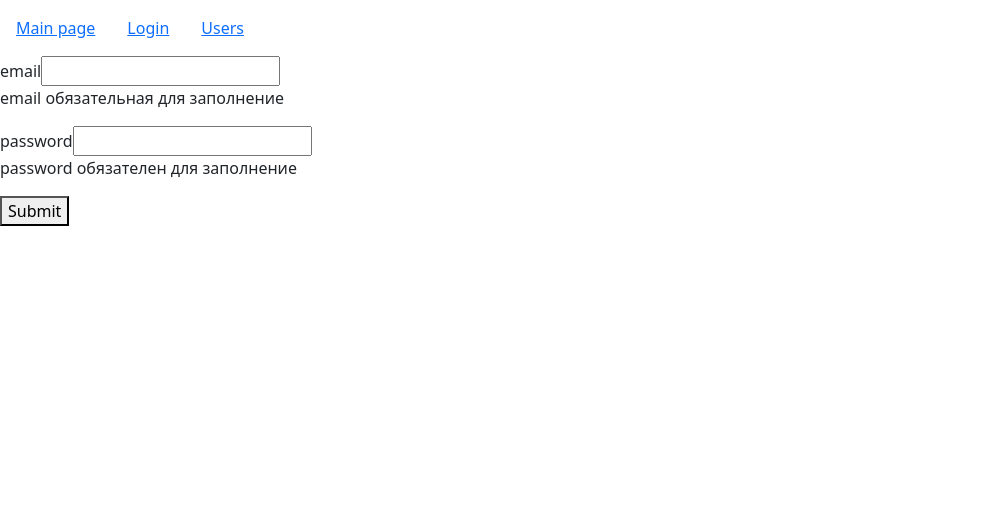
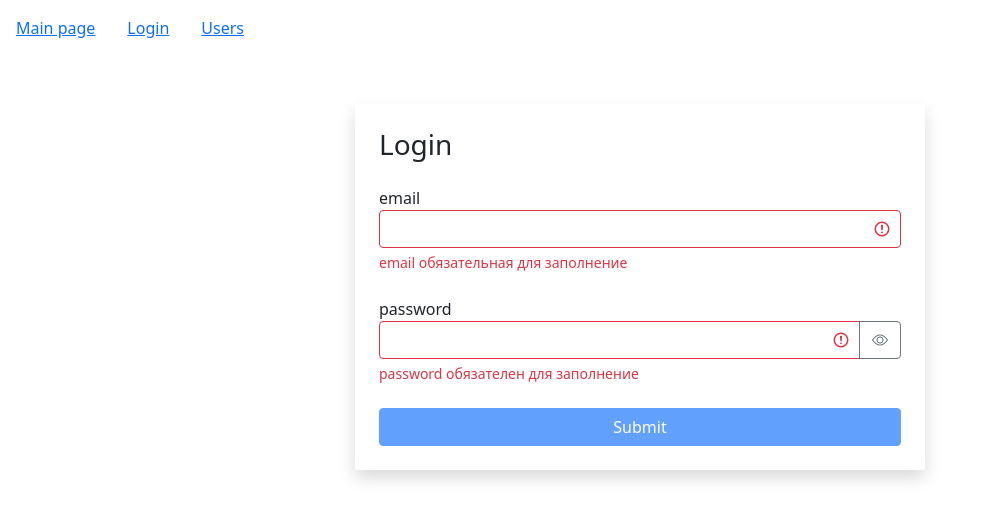
Before and after one commit to sergeevev-git/fast-company, a React (Create React App) app: page /login in a window 1280 px wide. Shown: the top 520 px of the page, without its empty margins (0-992 px from the left). Built offline with nearby package versions, Linux system fonts and the light colour scheme.

Commit message:
forms pt1 after lessons

```diff
--- /dev/null
+++ b/src/app/components/search.jsx
@@ -0,0 +1,26 @@
+import React from "react";
+import TextField from "../components/textField";
+
+const Search = () => {
+    const handleChange = ({ target }) => {
+        console.log(target.value);
+        //    setData((prevState) => ({
+        //        ...prevState,
+        //        [target.name]: target.value
+        //    }));
+    };
+
+    return (
+        <form>
+            <TextField
+                name="search"
+                type="search"
+                placeholder="Search..."
+                //  value={data.email}
+                onChange={handleChange}
+            />
+        </form>
+    );
+};
+
+export default Search;
--- a/src/app/components/textField.jsx
+++ b/src/app/components/textField.jsx
@@ -1,18 +1,51 @@
-import React from "react";
+import React, { useState } from "react";
 import PropTypes from "prop-types";
 
-const TextField = ({ label, type, name, value, onChange, error }) => {
+const TextField = ({
+    label,
+    type,
+    name,
+    placeholder,
+    value,
+    onChange,
+    error
+}) => {
+    const [showPsw, setShowPsw] = useState(false);
+
+    const getInputClasses = () => {
+        return "form-control" + (error ? " is-invalid" : "");
+    };
+
+    const toggleShowPsw = () => {
+        setShowPsw((prev) => !prev);
+    };
+
     return (
-        <div>
+        <div className="mb-4">
             <label htmlFor={name}>{label}</label>
+            <div className="input-group has-validation">
                 <input
-                type={type}
+                    type={showPsw ? "text" : type}
                     id={name}
                     name={name}
                     value={value}
+                    placeholder={placeholder}
                     onChange={onChange}
+                    className={getInputClasses()}
                 />
-            {error && <p>{error}</p>}
+                {type === "password" && (
+                    <button
+                        className="btn btn-outline-secondary"
+                        type="button"
+                        onClick={toggleShowPsw}
+                    >
+                        <i
+                            className={"bi bi-eye" + (showPsw ? "-slash" : "")}
+                        ></i>
+                    </button>
+                )}
+                {error && <div className="invalid-feedback">{error}</div>}
+            </div>
         </div>
     );
 };
@@ -25,6 +58,7 @@ TextField.propTypes = {
     label: PropTypes.string,
     type: PropTypes.string,
     name: PropTypes.string,
+    placeholder: PropTypes.string,
     value: PropTypes.string,
     onChange: PropTypes.func,
     error: PropTypes.string
--- a/src/app/components/usersList.jsx
+++ b/src/app/components/usersList.jsx
@@ -9,11 +9,13 @@ import UsersTable from "./usersTable.jsx";
 import _ from "lodash";
 import UserPage from "./userPage.jsx";
 import { useParams } from "react-router";
+import Search from "../components/search";
 
 const UsersList = () => {
     const [professions, setProfessions] = useState();
     const [currentPage, setCurrentPage] = useState(1);
     const [selectedProf, setSelectedProf] = useState();
+    // const [searchName, setSearchName] = useState();
     const [sortBy, setSortBy] = useState({ path: "name", order: "asc" });
     const pageSize = 8;
 
@@ -56,6 +58,10 @@ const UsersList = () => {
     const handleProfessionSelect = (item) => {
         setSelectedProf(item);
     };
+
+    // const handleSearchName = (value) => {
+    //     setSearchName(value);
+    // };
 
     const handleSort = (item) => {
         setSortBy(item);
@@ -100,6 +106,9 @@ const UsersList = () => {
                         )}
                         <div className="d-flex flex-column">
                             <SearchStatus length={count} />
+
+                            <Search />
+
                             {count > 0 && (
                                 <UsersTable
                                     users={usersCrop}
--- a/src/app/layouts/login.jsx
+++ b/src/app/layouts/login.jsx
@@ -15,9 +15,22 @@ const Login = () => {
     };
 
     const validatorConfig = {
-        email: { isRequired: { message: "email обязательная для заполнение" } },
+        email: {
+            isRequired: { message: "email обязательная для заполнение" },
+            isEmail: { message: "Email введен некорректно" }
+        },
         password: {
-            isRequired: { message: "password обязателен для заполнение" }
+            isRequired: { message: "password обязателен для заполнение" },
+            isCapitalSymbol: {
+                message: "пароль должен содержать заглавные буквы"
+            },
+            isContainDigit: {
+                message: "пароль должен содержать цифры"
+            },
+            min: {
+                message: "пароль должен быть минимум 8 символов",
+                value: 8
+            }
         }
     };
 
@@ -31,6 +44,8 @@ const Login = () => {
         return Object.keys(errors).length === 0;
     };
 
+    const isValid = Object.keys(errors).length === 0;
+
     const handleSubmit = (e) => {
         e.preventDefault();
         const isValid = validate();
@@ -39,6 +54,10 @@ const Login = () => {
     };
 
     return (
+        <div className="container mt-5">
+            <div className="row ">
+                <div className="col-md-6 offset-md-3 shadow p-4">
+                    <h3 className="mb-4">Login</h3>
                     <form onSubmit={handleSubmit}>
                         <TextField
                             label="email"
@@ -55,8 +74,17 @@ const Login = () => {
                             onChange={handleChange}
                             error={errors.password}
                         />
-            <button type="submit">Submit</button>
+                        <button
+                            className="btn btn-primary w-100 mx-auto"
+                            type="submit"
+                            disabled={!isValid}
+                        >
+                            Submit
+                        </button>
                     </form>
+                </div>
+            </div>
+        </div>
     );
 };
 
--- a/src/app/utils/validator.js
+++ b/src/app/utils/validator.js
@@ -2,22 +2,45 @@ export function validator(data, config) {
     const errors = {};
 
     function validate(validateMethod, data, config) {
+        let statusValidate;
         switch (validateMethod) {
             case "isRequired":
-                if (data.trim() === "") return config.message;
+                statusValidate = data.trim() === "";
                 break;
-
+            case "isEmail": {
+                const emailRegExp = /^\S+@\S+\.\S+$/g;
+                statusValidate = !emailRegExp.test(data);
+                break;
+            }
+            case "isCapitalSymbol": {
+                const capitalRegExp = /[A-Z]+/g;
+                statusValidate = !capitalRegExp.test(data);
+                break;
+            }
+            case "isContainDigit": {
+                const digitRegExp = /\d+/g;
+                statusValidate = !digitRegExp.test(data);
+                break;
+            }
+            case "min": {
+                statusValidate = data.length < config.value;
+                break;
+            }
             default:
                 break;
         }
+        if (statusValidate) return config.message;
     }
     for (const fieldName in data) {
         for (const validateMethod in config[fieldName]) {
-            errors[fieldName] = validate(
+            const error = validate(
                 validateMethod,
                 data[fieldName],
                 config[fieldName][validateMethod]
             );
+            if (error && !errors[fieldName]) {
+                errors[fieldName] = error;
+            }
         }
     }
     return errors;
```
Also changed, not shown: .eslintrc.js. Lines whose indentation alone changed are shown as unchanged.
